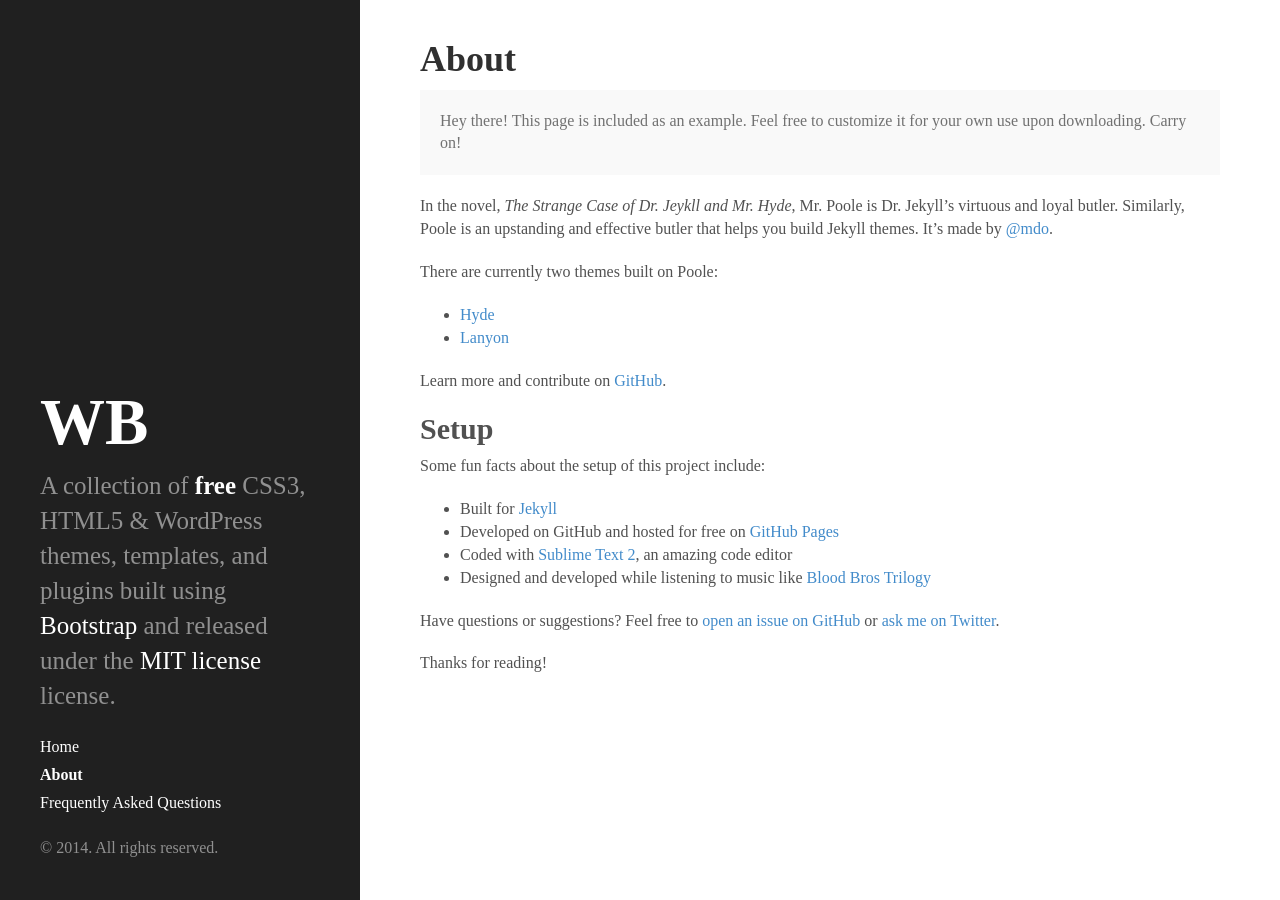
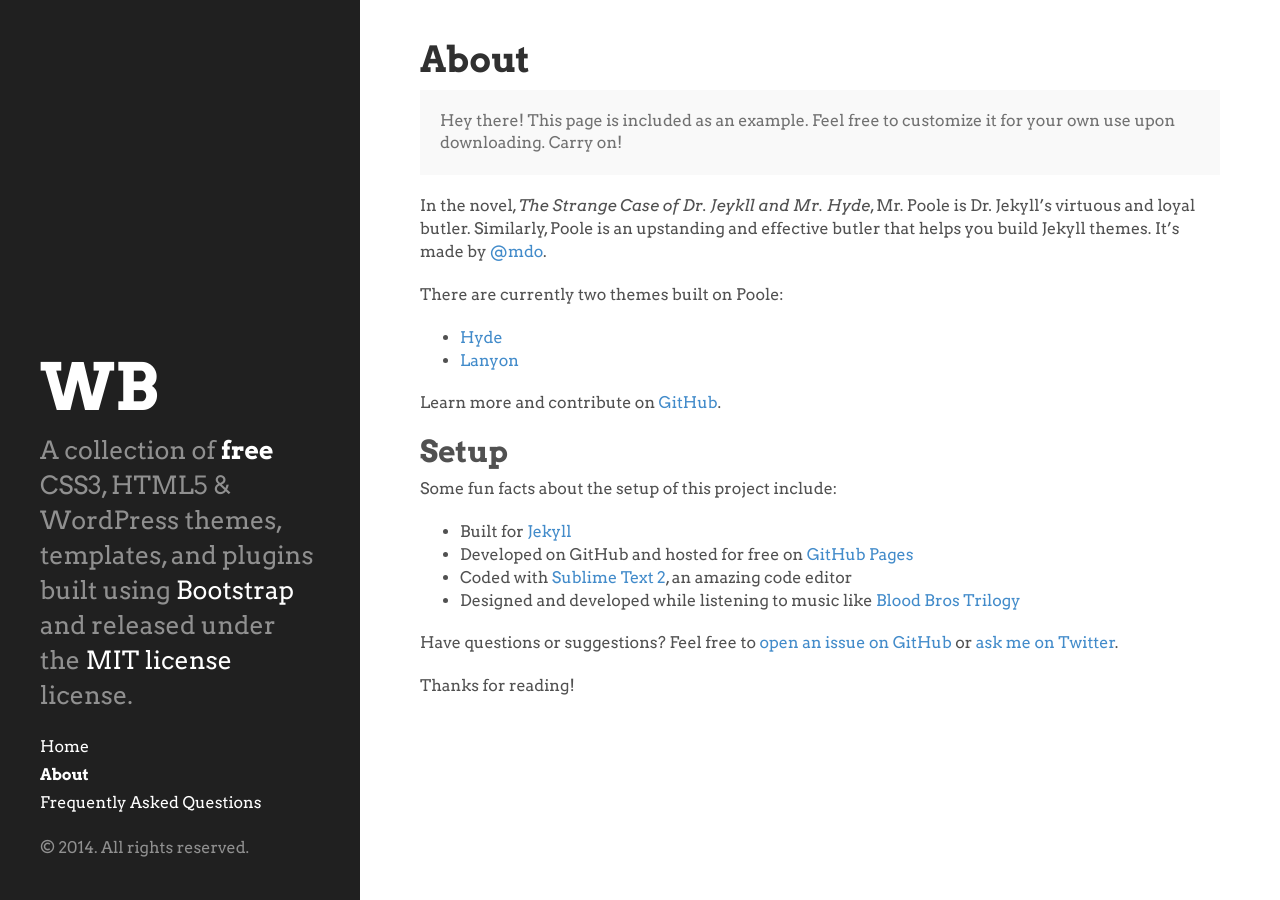
Before and after one commit to wobootstrap/wobootstrap.github.io, a Jekyll site: the page built from about.md, in a window 1280 px wide. Built offline with Jekyll 4.4.1, drawn with Linux system fonts in a browser that asks for light colours; Markdown is read by kramdown in place of the engine named in the settings.

Commit message:
Update poole.css

```diff
--- a/public/css/poole.css
+++ b/public/css/poole.css
@@ -37,7 +37,7 @@
 
 body {
   color: #515151;
-  font-family: 'Roboto Slab', serif;
+  font-family: 'Arvo', serif;
   font-size: 16px;
 }
 
```
